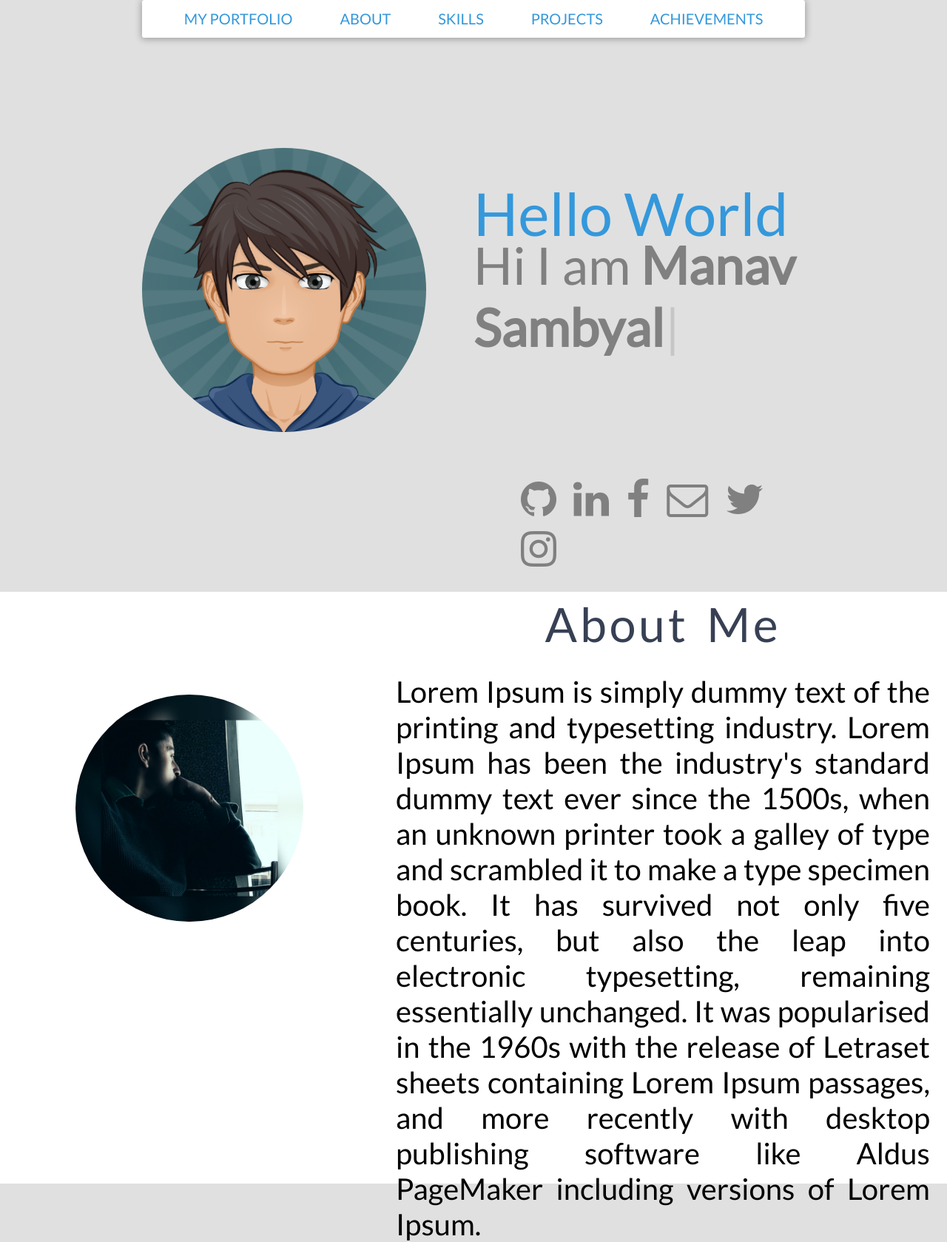
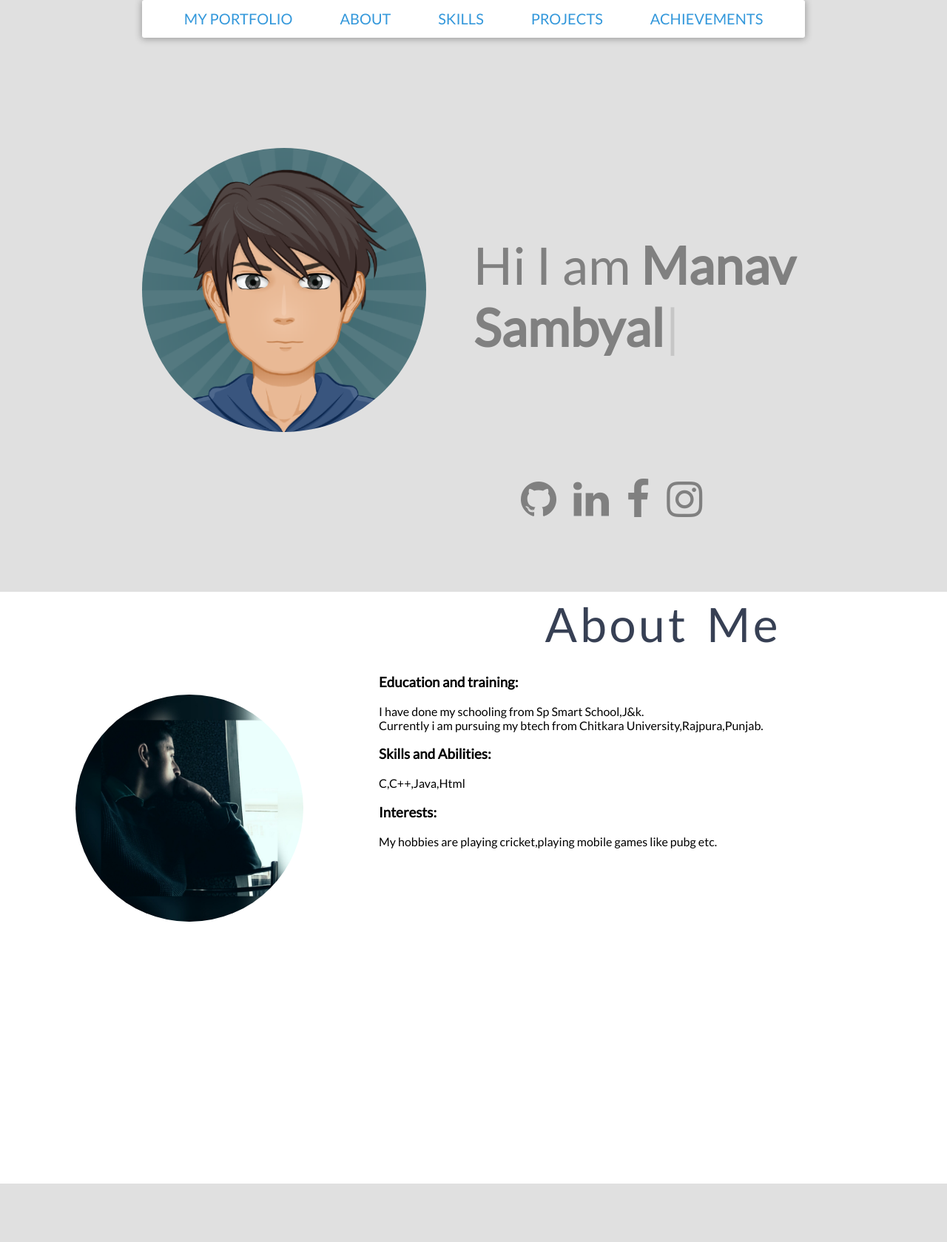
Before and after one commit to manavsingh27/My-portfolio, a plain HTML site: page index.html in a window 1280 px wide. Shown: the whole page at 74% size. After the commit the page ends 1600 px from the top, so only its background shows below. Drawn offline with nearby package versions, Linux system fonts and the light colour scheme.

Commit message:
Upated portfolio

```diff
--- a/index.html
+++ b/index.html
@@ -28,17 +28,12 @@
       <div id="home_section_pic_div">
           <img src="images/git.png" id="prpic"/>
       </div>
-    <div id="hasttag_div" data-aos="fade-up">
-      Hello World
-    </div>
     <div id="app"></div>
     <div id="connect_with_me_div">
-        <span id="github_icon_span" class="fafa"><a href="https://github.com/manavsingh27" text-decoration=none><i class="fa fa-github"></i></a></span>
-        <span id="linkedin_icon_span" class="fafa"><a href="https://www.linkedin.com/in/manav-sambyal-347892192/" text-decoration=none><i class="fa fa-linkedin"></i></a></span>
-        <span id="facebook_icon_span" class="fafa"><a href="https://www.facebook.com/manav.sambyal.921" text-decoration=none><i class="fa fa-facebook"></i></a></span>
-        <span id="mail_icon_span" class="fafa"><a href="mailto:manavsambyal2017@gmail.com" text-decoration=none><i class="fa fa-envelope-o"></i></a></span>
-        <span id="twitter_icon_span" class="fafa"><a href="https://twitter.com/" text-decoration=none><i class="fa fa-twitter"></i></a></span>
-        <span id="instagram_icon_span" class="fafa"><a href="https://www.instagram.com/manavsambyal/" text-decoration=none><i class="fa fa-instagram"></i></a></span>
+        <span id="github_icon_span" class="fafa"><a href="https://github.com/manavsingh27" target="_blank" text-decoration=none><i class="fa fa-github"></i></a></span>
+        <span id="linkedin_icon_span" class="fafa"><a href="https://www.linkedin.com/in/manav-sambyal-347892192/" target="_blank" text-decoration=none><i class="fa fa-linkedin"></i></a></span>
+        <span id="facebook_icon_span" class="fafa"><a href="https://www.facebook.com/manav.sambyal.921" target="_blank"text-decoration=none><i class="fa fa-facebook"></i></a></span>
+        <span id="instagram_icon_span" class="fafa"><a href="https://www.instagram.com/manavsambyal/"  target="_blank" text-decoration=none><i class="fa fa-instagram"></i></a></span>
     </div>
     </section>
     <section id="about_section">
@@ -55,8 +50,11 @@
         </div>
         <div id="about_content_div">
           <p id="about_content_text">
-              Lorem Ipsum is simply dummy text of the printing and typesetting industry. Lorem Ipsum has been the industry's standard dummy text ever since the 1500s, when an unknown printer took a galley of type and scrambled it to make a type specimen book. It has survived not only five centuries, but also the leap into electronic typesetting, remaining essentially unchanged. It was popularised in the 1960s with the release of Letraset sheets containing Lorem Ipsum passages, and more recently with desktop publishing software like Aldus PageMaker including versions of Lorem Ipsum.
-          </p>
+			<h3>Education and training:</h3>I have done my schooling from Sp Smart School,J&k. <br>
+			Currently i am pursuing my btech from Chitkara University,Rajpura,Punjab.<br>
+			<h3>Skills and Abilities:</h3>C,C++,Java,Html<br>
+			<h3>Interests:</h3>My hobbies are playing cricket,playing mobile games like pubg etc.<br>
+	          </p>
         </div>
       </div>
     </section>
```
